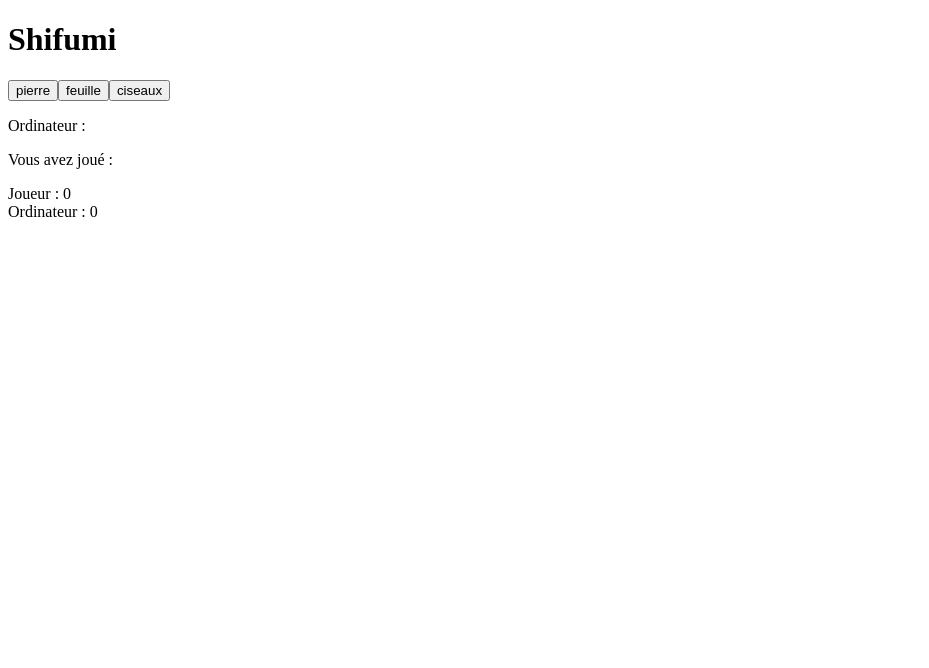
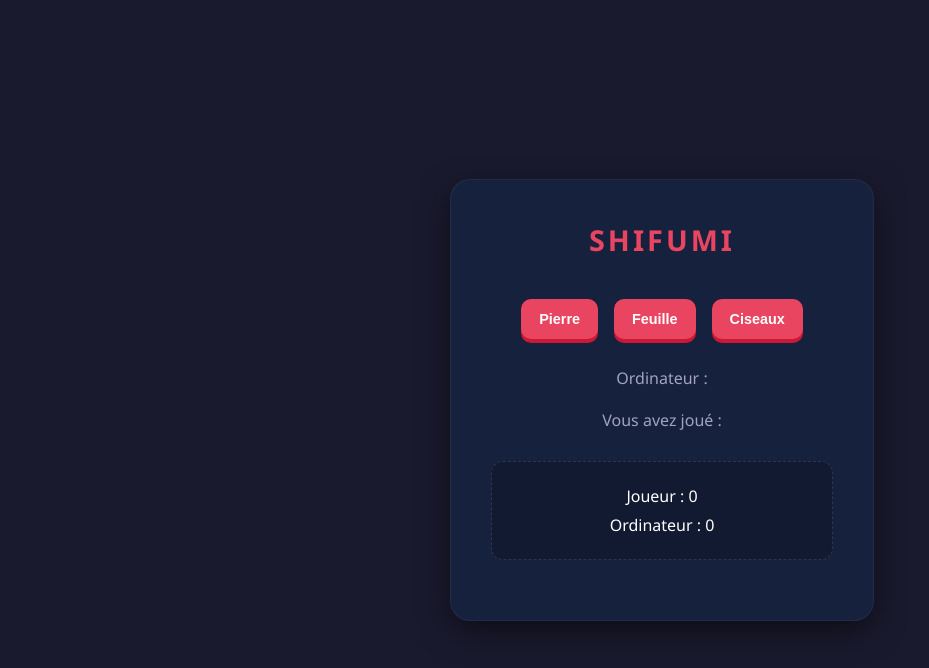
Before and after one commit to gaelramos-ship-i/shifumi, a React (Vite) app: page / in a window 1280 px wide. Shown: the top 668 px of the page, without its empty margins (0-929 px from the left). Built offline with nearby package versions, Linux system fonts and the light colour scheme.

Commit message:
add style

```diff
--- a/package.json
+++ b/package.json
@@ -12,7 +12,8 @@
   "dependencies": {
     "react": "^19.2.4",
     "react-dom": "^19.2.4",
-    "react-router-dom": "^7.13.1"
+    "react-router-dom": "^7.13.1",
+    "sass": "^1.98.0"
   },
   "devDependencies": {
     "@eslint/js": "^9.39.4",
--- a/src/App.jsx
+++ b/src/App.jsx
@@ -1,4 +1,5 @@
 import { useState } from "react"
+import "./styles/app.scss"
 
 const Responses = ['pierre', 'feuille', 'ciseaux']
 
@@ -38,9 +39,9 @@ export default function App() {
 
   return (
     <>
-      <div>
+      <div className="container">
         <h1>Shifumi</h1>
-        <div>
+        <div className="content">
           {Responses.map((Response, index) => (
             <button key={index} onClick={() => handleClick(index, randomResponse())}>
               {Response}
@@ -52,7 +53,7 @@ export default function App() {
 
           <p>{vainqueur}</p>
 
-          <p className="score">
+          <p>
             Joueur : {scores[0]}<br />
             Ordinateur : {scores[1]}
           </p>
--- /dev/null
+++ b/src/styles/app.scss
@@ -0,0 +1,98 @@
+// Variables pour un thème sombre et élégant
+$bg-color: #1a1a2e;
+$card-bg: #16213e;
+$primary-color: #0f3460;
+$accent-color: #e94560;
+$text-primary: #ffffff;
+$text-secondary: #a2a2c2;
+$win-color: #2ecc71;
+$lose-color: #e74c3c;
+$draw-color: #f1c40f;
+
+body {
+  margin: 0;
+  font-family: 'Segoe UI', Roboto, Helvetica, Arial, sans-serif;
+  background-color: $bg-color;
+  display: flex;
+  justify-content: center;
+  align-items: center;
+  min-height: 100vh;
+  color: $text-primary;
+}
+
+.container {
+  background: $card-bg;
+  padding: 2.5rem;
+  border-radius: 20px;
+  box-shadow: 0 10px 30px rgba(0, 0, 0, 0.5);
+  text-align: center;
+  width: 90%;
+  max-width: 400px;
+  border: 1px solid rgba(255, 255, 255, 0.05);
+
+  h1 {
+    margin-top: 0;
+    color: $accent-color;
+    text-transform: uppercase;
+    letter-spacing: 3px;
+    font-size: 1.8rem;
+    margin-bottom: 2rem;
+  }
+}
+
+.content {
+  button {
+    background-color: $accent-color;
+    color: white;
+    border: none;
+    padding: 12px 18px;
+    margin: 8px;
+    border-radius: 10px;
+    cursor: pointer;
+    font-size: 0.9rem;
+    font-weight: bold;
+    text-transform: capitalize;
+    transition: all 0.2s ease;
+    box-shadow: 0 4px 0 darken($accent-color, 15%);
+
+    &:hover {
+      background-color: lighten($accent-color, 5%);
+      transform: translateY(-2px);
+    }
+
+    &:active {
+      transform: translateY(2px);
+      box-shadow: 0 0 0 transparent;
+    }
+  }
+
+  p {
+    margin: 20px 0;
+    color: $text-secondary;
+    font-size: 1rem;
+
+    strong, span {
+      color: $text-primary;
+    }
+
+    // Le résultat (Gagné/Perdu/Egalité)
+    &:nth-of-type(3) {
+      font-size: 1.8rem;
+      font-weight: 800;
+      color: $text-primary;
+      margin: 25px 0;
+      text-shadow: 0 0 10px rgba($accent-color, 0.3);
+    }
+  }
+
+  // Section Score
+  p:last-of-type {
+    background: rgba(0, 0, 0, 0.2);
+    padding: 20px;
+    border-radius: 12px;
+    line-height: 1.8;
+    color: $text-primary;
+    border: 1px dashed rgba($text-secondary, 0.2);
+    margin-top: 30px;
+  }
+}
```
Also changed, not shown: 1 other file (tests, documents, lock files or other folders).
